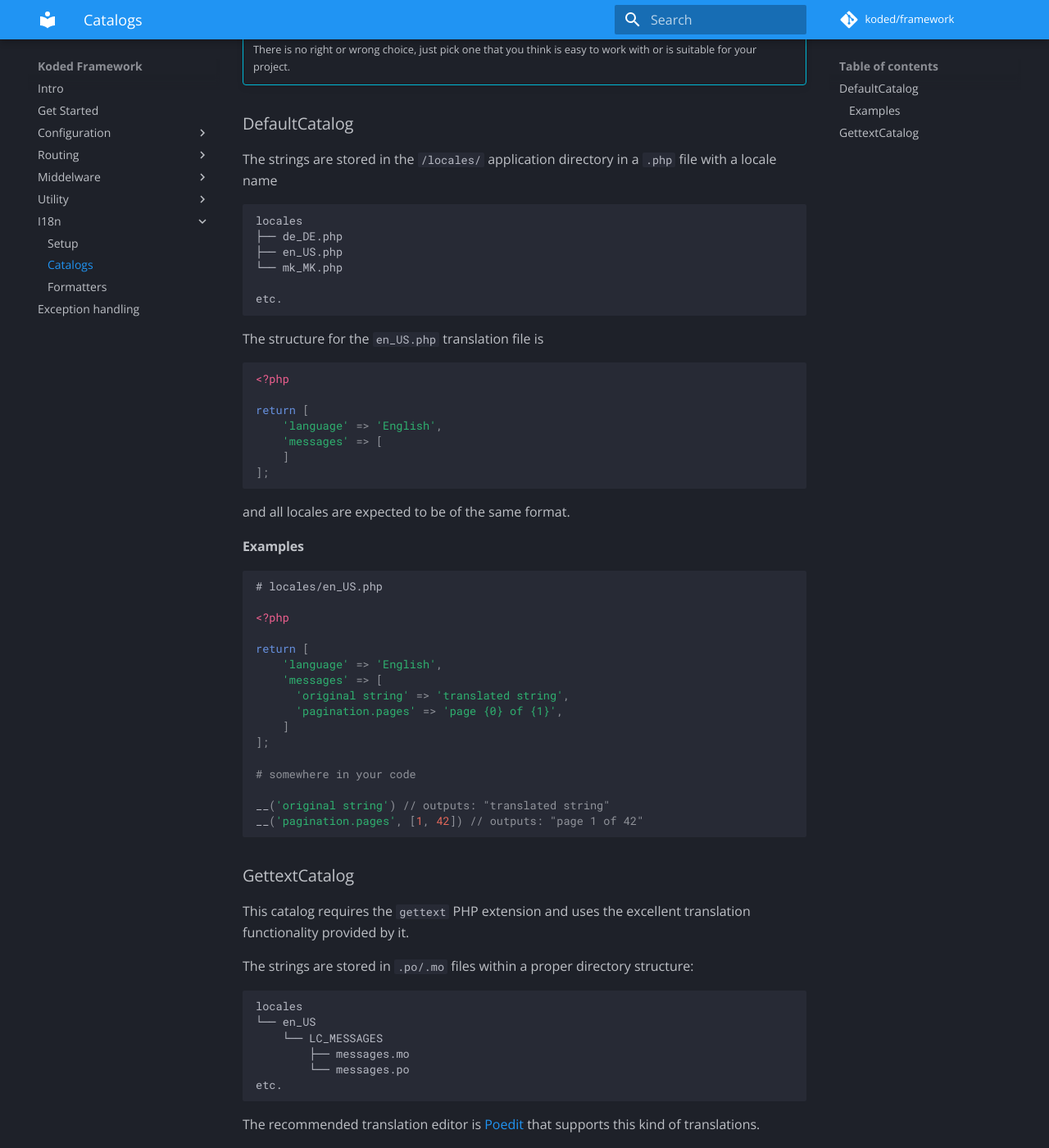
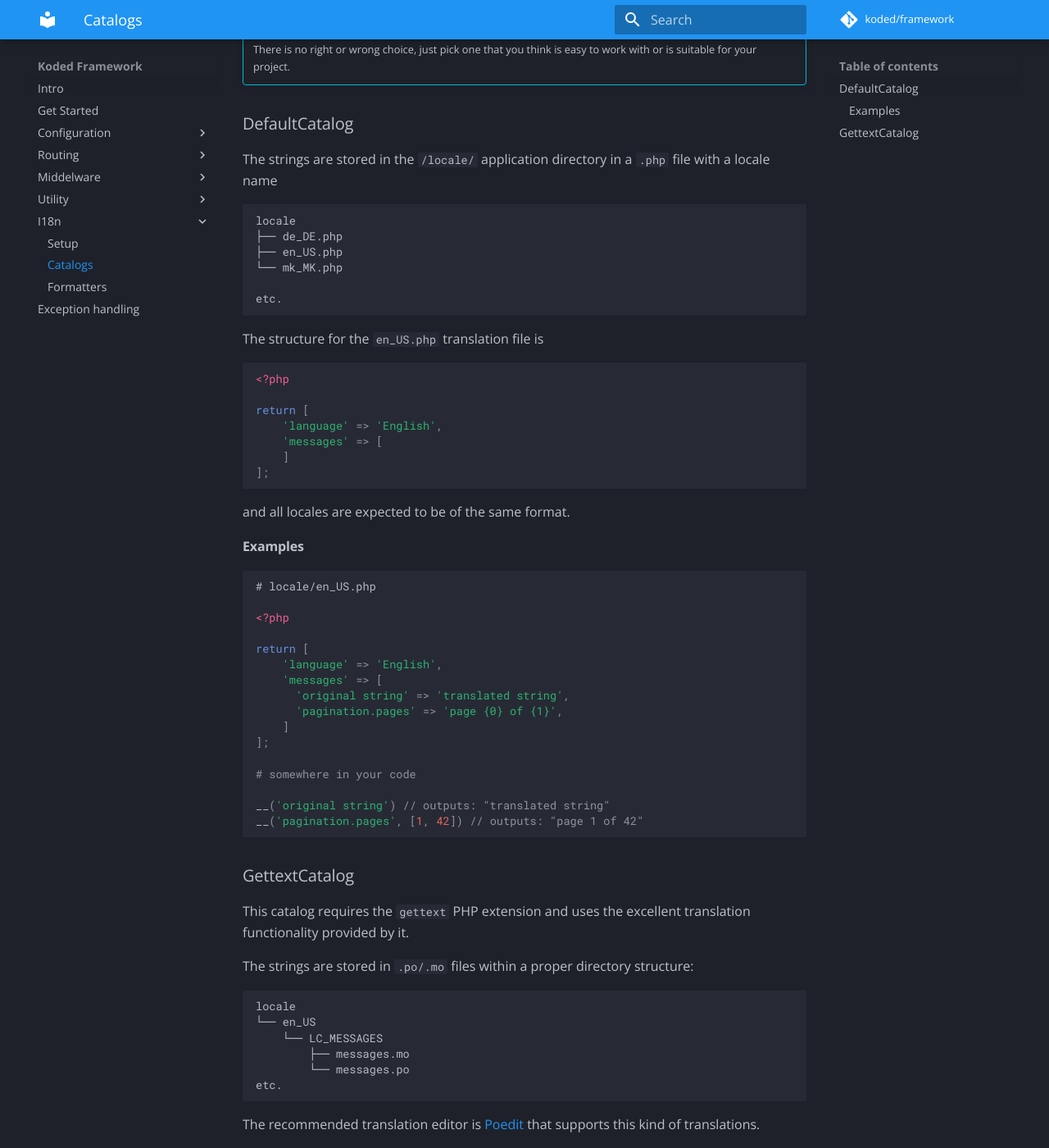
Before and after one commit to kodeart/koded, an MkDocs documentation site: the page built from docs/translation/catalogs.md, in a window 1280 px wide and 1400 px high, scrolled down 402 px. Shown: the whole window at 82% size. Built offline with MkDocs 1.6.1 and Material for MkDocs 9.7.7, drawn with Linux system fonts in a browser that asks for light colours; comment, search, counter and statistics services are not loaded.

Commit message:
- renamed locale directory (locales -> locale)

````diff
--- a/docs/translation/catalogs.md
+++ b/docs/translation/catalogs.md
@@ -21,11 +21,11 @@ translated strings are stored.
 
 ### DefaultCatalog
 
-The strings are stored in the `/locales/` application
+The strings are stored in the `/locale/` application
 directory in a `.php` file with a locale name
 
 ```
-locales
+locale
 ├── de_DE.php
 ├── en_US.php
 └── mk_MK.php
@@ -49,7 +49,7 @@ and all locales are expected to be of the same format.
 
 ```php
 
-# locales/en_US.php
+# locale/en_US.php
 
 <?php
 
@@ -77,7 +77,7 @@ The strings are stored in `.po/.mo` files within a proper
 directory structure:
 
 ```
-locales
+locale
 └── en_US
     └── LC_MESSAGES
         ├── messages.mo
````
Also changed, not shown: docs/translation/index.md (+4 -4 lines).
